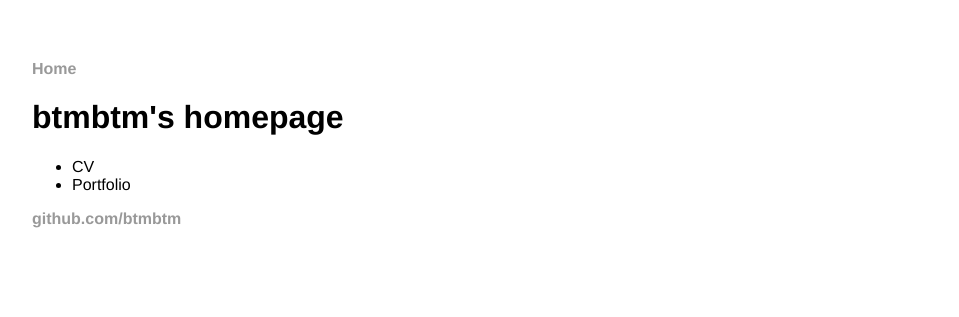
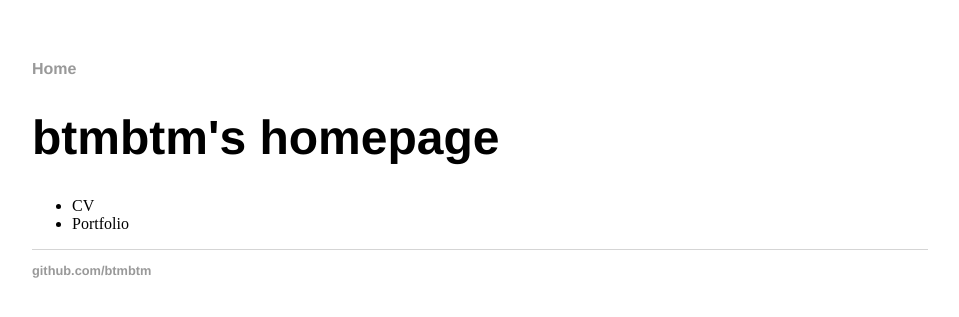
Before and after one commit to btmbtm/btmbtm.github.io, a Jekyll site: the page built from index.html, in a window 1280 px wide. Shown: the top 317 px of the page, without its empty margins (160-1119 px from the left). Built offline with Jekyll 4.4.1, drawn with Linux system fonts in a browser that asks for light colours; Markdown is read by kramdown in place of the engine named in the settings.

Commit message:
Update main.css

```diff
--- a/css/main.css
+++ b/css/main.css
@@ -1,10 +1,9 @@
 body {
     margin: 60px auto;
     width: 70%;
-    font-family:'Helvetica', 'Arial', 'Sans-Serif';
 }
 nav ul, footer ul {
-
+    font-family:'Helvetica', 'Arial', 'Sans-Serif';
     padding: 0px;
     list-style: none;
     font-weight: bold;
@@ -18,4 +17,27 @@ a {
     color: #999;
 }
 a:hover {
-    text-dec
+    text-decoration: underline;
+}
+h1 {
+    font-size: 3em;
+    font-family:'Helvetica', 'Arial', 'Sans-Serif';
+}
+p {
+    font-size: 1.5em;
+    line-height: 1.4em;
+    color: #333;
+}
+footer {
+    border-top: 1px solid #d5d5d5;
+    font-size: .8em;
+}
+
+ul.posts {
+    margin: 20px auto 40px;
+    font-size: 1.5em;
+}
+
+ul.posts li {
+    list-style: none;
+}
```
